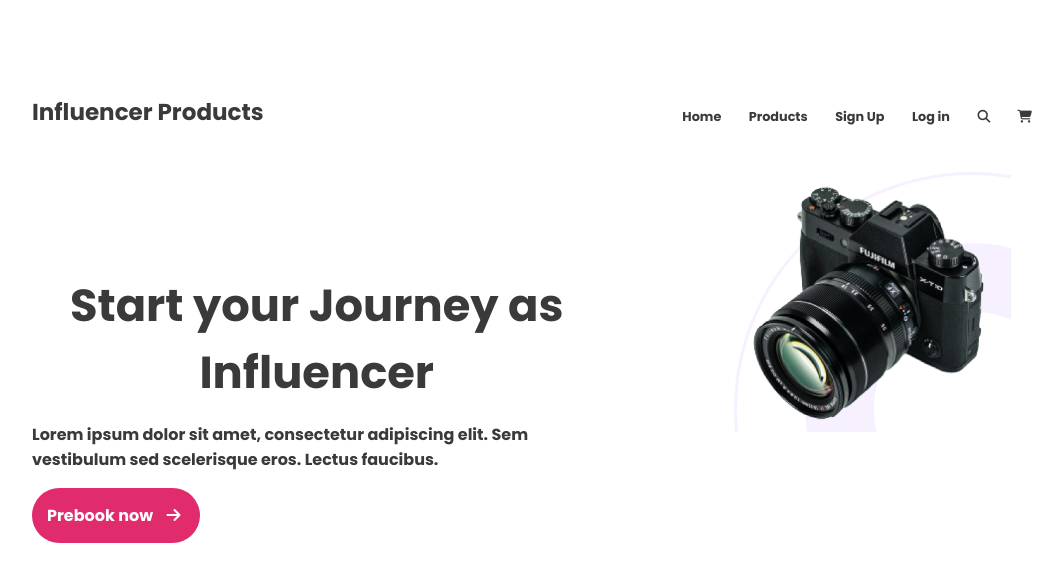
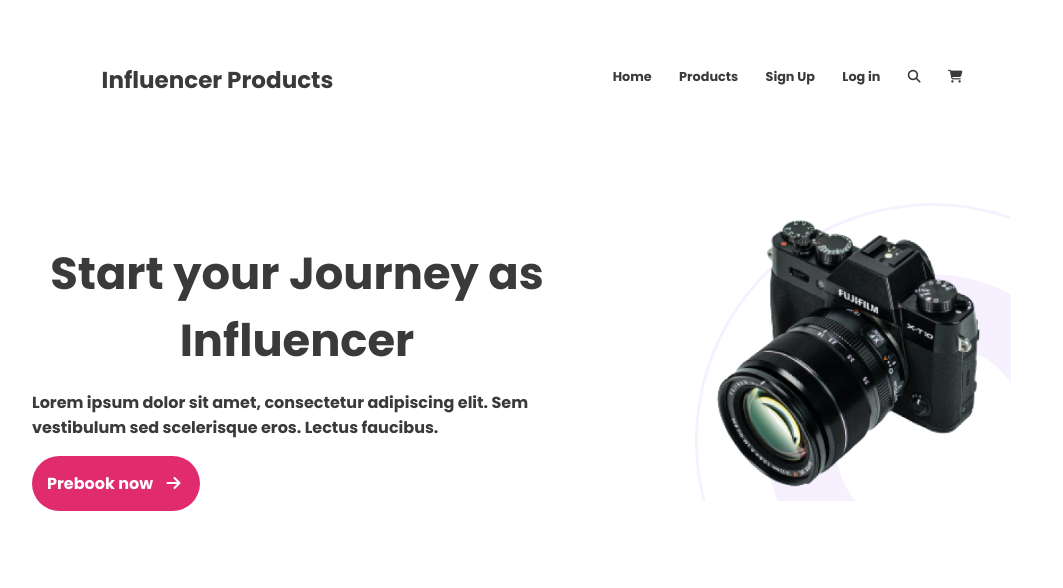
Before and after one commit to SynysterRudro/Milestone2-AssignmentPractice, a plain HTML site: page index.html in a window 1280 px wide. Shown: the top 588 px of the page, without its empty margins (96-1159 px from the left). Drawn offline with Linux system fonts and the light colour scheme.

Commit message:
mutamuti sesh

```diff
--- a/index.html
+++ b/index.html
@@ -46,7 +46,8 @@
             <div class="influencer-info">
                 <h1>Start your Journey as
                     Influencer</h1>
-                <p>Lorem ipsum dolor sit amet, consectetur adipiscing elit. Sem vestibulum sed scelerisque eros. Lectus
+                <p>Lorem ipsum dolor sit amet, consectetur adipiscing elit. Sem <br>vestibulum sed scelerisque eros.
+                    Lectus
                     faucibus.</p>
 
                 <a href="">Prebook now <i class="fa-solid fa-arrow-right"></i></a>
--- a/styles/styes.css
+++ b/styles/styes.css
@@ -7,13 +7,20 @@ body {
     font-family: 'Poppins';
 }
 
+header nav {
+    margin-top: 5%;
+}
+
+
+
 /* flex layout  */
 
 nav {
     display: flex;
     justify-content: space-between;
-    margin-left: 120px;
-    margin-right: 120px;
+    margin-left: 15%;
+    margin-right: 15%;
+
     /* justify-content: space-around; */
     /*
     position: fixed;
@@ -32,16 +39,12 @@ nav a {
     font-weight: 600;
 }
 
-nav .navbar {
 
-    margin-top: 95px;
-
-}
 
 span h3 {
     font-family: 'Poppins', sans-serif;
     font-size: 1.8vw;
-    margin-top: 87px;
+    margin-top: 0;
     color: #3A3A3A;
 }
 
@@ -55,6 +58,11 @@ span h3 {
 /* first section starts */
 section {
     margin-top: 20px;
+}
+
+
+.margin-left {
+    /* margin-left: 200px; */
 }
 
 main .influencer-info {
@@ -79,6 +87,7 @@ main .info-img {
     font-size: 3.5vw;
     color: #3A3A3A;
     margin-bottom: 0;
+    /* margin-left: 4%; */
 }
 
 .influencer-info p {
@@ -86,6 +95,7 @@ main .info-img {
     color: #3A3A3A;
     font-weight: 600;
     font-size: 1em;
+    /* margin-left: 4%; */
 
 }
 
@@ -98,6 +108,7 @@ main .info-img {
     text-decoration: none;
     color: white;
     padding: 15px;
+    /* margin-left: 4%; */
     display: inline-block;
 
 
@@ -114,8 +125,10 @@ main .info-img {
     margin-top: 15px;
     width: 100%; */
     background-image: url(/images/Circle\ design.svg);
-    margin-bottom: 20px;
+    background-repeat: no-repeat;
+    margin-top: 20%;
     width: 100%;
+
 
 
 }
@@ -202,7 +215,7 @@ span .fa-star-half-stroke {
 
 .grid-flex h2 {
     font-weight: 500;
-    font-size: 28px;
+    font-size: 1.5em;
     color: #18191F;
     margin-bottom: 0;
 }
```
